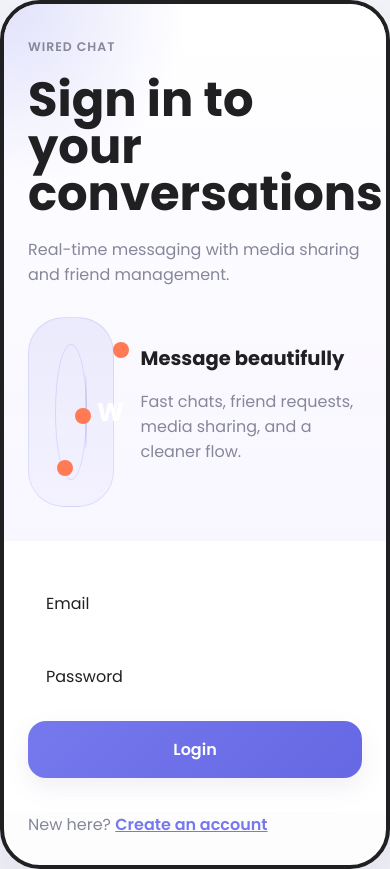
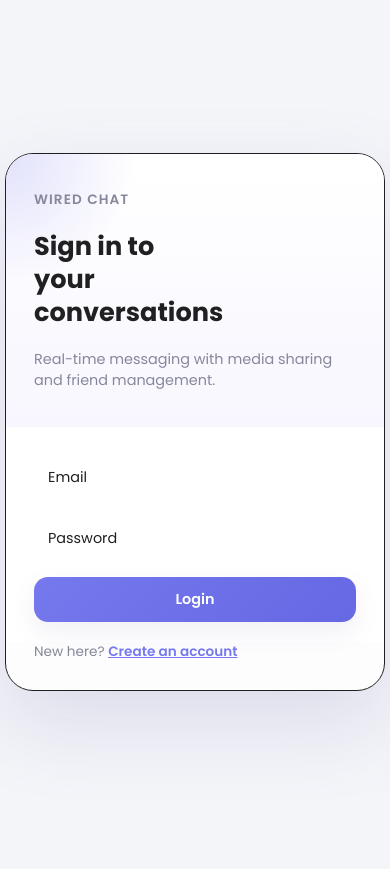
Before and after one commit to tharanidharane/WireD, a React (Vite) app in the folder frontend/client/: page /login in a window 390 px wide. After the commit the page ends 844 px from the top, so only its background shows below. Built offline with nearby package versions, Linux system fonts and the light colour scheme; no server answers.

Commit message:
Final UI

```diff
--- a/frontend/client/src/app/styles.css
+++ b/frontend/client/src/app/styles.css
@@ -127,11 +127,15 @@ video {
 .auth-shell {
   display: grid;
   place-items: center;
+  padding: 20px;
+  overflow-y: auto;
+  max-height: 100vh;
 }
 
 .auth-card {
   width: min(1180px, 100%);
-  min-height: 760px;
+  min-height: min(760px, 90vh);
+  max-height: 95vh;
   display: grid;
   grid-template-columns: 1.08fr 0.92fr;
   background: rgba(255, 255, 255, 0.78);
@@ -2263,6 +2267,36 @@ video {
   .auth-card,
   .call-stage-shell {
     grid-template-columns: 1fr;
+    min-height: auto;
+    max-height: none;
+    border-radius: 32px;
+  }
+
+  .brand-block {
+    padding: 48px 40px 32px;
+  }
+
+  .auth-form {
+    padding: 32px 40px 24px;
+  }
+
+  .auth-switch {
+    padding: 0 40px 32px;
+  }
+
+  .auth-showcase {
+    flex-direction: column;
+    gap: 18px;
+    margin-top: 24px;
+  }
+
+  .orbit-card {
+    width: 140px;
+    height: 140px;
+  }
+
+  .auth-caption {
+    text-align: center;
   }
 
   .call-stage-shell {
@@ -2379,17 +2413,106 @@ video {
 }
 
 @media (max-width: 640px) {
+  .auth-shell {
+    padding: 10px;
+  }
+
   .auth-card {
     min-height: auto;
+    border-radius: 24px;
+    border: 2px solid #202022;
   }
 
   .brand-block,
   .auth-form {
-    padding: 34px 24px;
+    padding: 28px 20px;
+  }
+
+  .brand-block h1 {
+    font-size: 1.8rem;
+    line-height: 1.3;
+  }
+
+  .brand-block span {
+    font-size: 0.9rem;
+  }
+
+  .auth-showcase {
+    display: none;
   }
 
   .auth-switch {
-    padding: 0 24px 28px;
+    padding: 0 20px 24px;
+    font-size: 0.9rem;
+  }
+
+  .auth-form input {
+    padding: 14px 16px;
+    font-size: 0.95rem;
+  }
+
+  .auth-form button {
+    padding: 14px 16px;
+  }
+
+  .workspace-panel {
+    padding: 12px;
+  }
+
+  .section-headline h1 {
+    font-size: 18px;
+  }
+
+  .section-headline p {
+    font-size: 0.85rem;
+  }
+
+  .calls-table th,
+  .calls-table td {
+    padding: 10px 8px;
+    font-size: 12px;
+  }
+
+  .tabs-strip {
+    gap: 8px;
+  }
+
+  .tab-link {
+    font-size: 0.85rem;
+    min-height: 34px;
+  }
+
+  .pagination-row {
+    flex-wrap: wrap;
+    gap: 6px;
+  }
+
+  .pagination-row button {
+    min-width: 36px;
+    padding: 6px 10px;
+  }
+
+  .modal-overlay {
+    padding: 16px;
+  }
+
+  .contact-profile-modal,
+  .create-group-modal {
+    width: calc(100vw - 24px);
+    padding: 20px;
+    border-radius: 20px;
+  }
+
+  .incoming-call-card {
+    width: calc(100vw - 24px);
+    padding: 28px 20px;
+    border-radius: 28px;
+  }
+
+  .call-action-button {
+    min-width: 130px;
+    min-height: 48px;
+    font-size: 0.9rem;
   }
 
   .chat-surface {
@@ -2473,6 +2596,116 @@ video {
 
   .call-controls {
     justify-content: center;
+  }
+}
+
+@media (max-width: 480px) {
+  .auth-shell {
+    padding: 5px;
+  }
+
+  .auth-card {
+    border-radius: 20px;
+    border: 1px solid #202022;
+  }
+
+  .brand-block,
+  .auth-form {
+    padding: 24px 16px;
+  }
+
+  .brand-block h1 {
+    font-size: 1.6rem;
+  }
+
+  .eyebrow {
+    font-size: 0.85rem;
+  }
+
+  .auth-form input,
+  .auth-form button {
+    padding: 12px 14px;
+    font-size: 0.9rem;
+    border-radius: 14px;
+  }
+
+  .auth-switch {
+    padding: 0 16px 20px;
+    font-size: 0.85rem;
+  }
+
+  .workspace-panel {
+    padding: 10px;
+  }
+
+  .section-headline h1 {
+    font-size: 16px;
+  }
+
+  .section-headline p {
+    font-size: 0.8rem;
+  }
+
+  .calls-table {
+    min-width: 500px;
+  }
+
+  .calls-table th,
+  .calls-table td {
+    padding: 8px 6px;
+    font-size: 11px;
+  }
+
+  .tabs-strip {
+    gap: 6px;
+  }
+
+  .tab-link {
+    font-size: 0.8rem;
+    min-height: 32px;
+  }
+
+  .pagination-row button {
+    min-width: 32px;
+    padding: 4px 8px;
+    font-size: 0.85rem;
+  }
+
+  .modal-overlay {
+    padding: 12px;
+  }
+
+  .contact-profile-modal,
+  .create-group-modal {
+    width: calc(100vw - 16px);
+    padding: 18px;
+    border-radius: 18px;
+  }
+
+  .incoming-call-card {
+    width: calc(100vw - 16px);
+    padding: 24px 16px;
+    border-radius: 24px;
+    border: 2px solid #202022;
+  }
+
+  .incoming-call-card h2 {
+    font-size: 1.4rem;
+  }
+
+  .call-action-button {
+    min-width: 120px;
+    min-height: 44px;
+    font-size: 0.85rem;
+  }
+
+  .incoming-call-actions {
+    flex-direction: column;
+    width: 100%;
+  }
+
+  .call-action-button {
+    width: 100%;
   }
 }
 
@@ -3559,8 +3792,66 @@ body::before {
 }
 
 @media (max-width: 780px) {
+  .auth-card {
+    border-radius: 28px;
+  }
+
+  .brand-block {
+    padding: 36px 28px;
+  }
+
+  .auth-form {
+    padding: 28px 28px 20px;
+  }
+
+  .auth-switch {
+    padding: 0 28px 28px;
+  }
+
+  .orbit-card {
+    width: 120px;
+    height: 120px;
+  }
+
   .groups-grid {
     grid-template-columns: 1fr;
+  }
+
+  .workspace-panel {
+    padding: 16px;
+  }
+
+  .section-headline h1 {
+    font-size: 20px;
+  }
+
+  .section-headline p {
+    font-size: 0.9rem;
+  }
+
+  .calls-table-wrap {
+    overflow-x: auto;
+  }
+
+  .calls-table {
+    min-width: 600px;
+  }
+
+  .calls-table th,
+  .calls-table td {
+    padding: 12px 10px;
+    font-size: 13px;
+  }
+
+  .tabs-strip {
+    gap: 12px;
+    overflow-x: auto;
+    -webkit-overflow-scrolling: touch;
+  }
+
+  .tab-link {
+    white-space: nowrap;
+    font-size: 0.9rem;
   }
 
   .profile-edit-grid {
--- a/frontend/client/src/components/dashboard/HomePanel.jsx
+++ b/frontend/client/src/components/dashboard/HomePanel.jsx
@@ -1,4 +1,5 @@
 import { Phone, Video } from "lucide-react";
+import { useState } from "react";
 
 const formatCallTime = (time) => {
   if (!time) return "";
@@ -12,15 +13,40 @@ const formatCallTime = (time) => {
   });
 };
 
-const getStatusLabel = (status) => {
-  if (status === "rejected" || status === "missed") return "Missed";
-  if (status === "accepted" || status === "started") return "Incoming";
-  if (status === "ended") return "Outgoing";
-  return "Incoming";
+const getCallCategory = (entry) => {
+  if (entry.status === "rejected" || entry.status === "missed" || entry.status === "busy") {
+    return "missed";
+  }
+  if (entry.direction === "incoming") {
+    return "incoming";
+  }
+  if (entry.direction === "outgoing") {
+    return "outgoing";
+  }
+  return "all";
+};
+
+const getCategoryLabel = (entry) => {
+  const category = getCallCategory(entry);
+  if (category === "missed") return "Missed";
+  if (category === "incoming") return "Incoming";
+  if (category === "outgoing") return "Outgoing";
+  return "Call";
 };
 
 function HomePanel({ callHistory = [] }) {
-  const rows = callHistory;
+  const [activeFilter, setActiveFilter] = useState("all");
+
+  const filters = [
+    { key: "all", label: "All Calls" },
+    { key: "missed", label: "Missed" },
+    { key: "incoming", label: "Incoming" },
+    { key: "outgoing", label: "Outgoing" }
+  ];
+
+  const filteredRows = activeFilter === "all"
+    ? callHistory
+    : callHistory.filter((entry) => getCallCategory(entry) === activeFilter);
 
   return (
     <section className="workspace-panel calls-panel">
@@ -30,10 +56,16 @@ function HomePanel({ callHistory = [] }) {
       </div>
 
       <div className="tabs-strip">
-        <button type="button" className="tab-link active">All Calls</button>
-        <button type="button" className="tab-link">Missed</button>
-        <button type="button" className="tab-link">Incoming</button>
-        <button type="button" className="tab-link">Outgoing</button>
+        {filters.map((filter) => (
+          <button
+            key={filter.key}
+            type="button"
+            className={`tab-link ${activeFilter === filter.key ? "active" : ""}`}
+            onClick={() => setActiveFilter(filter.key)}
+          >
+            {filter.label}
+          </button>
+        ))}
       </div>
 
       <div className="calls-table-wrap">
@@ -48,12 +80,12 @@ function HomePanel({ callHistory = [] }) {
             </tr>
           </thead>
           <tbody>
-            {rows.length === 0 ? (
+            {filteredRows.length === 0 ? (
               <tr>
                 <td colSpan={5}>No call records yet.</td>
               </tr>
-            ) : rows.map((entry) => {
-              const statusLabel = getStatusLabel(entry.status);
+            ) : filteredRows.map((entry) => {
+              const categoryLabel = getCategoryLabel(entry);
               return (
                 <tr key={entry.id}>
                   <td className="contact-name">{entry.peerName}</td>
@@ -62,10 +94,10 @@ function HomePanel({ callHistory = [] }) {
                     {entry.callType === "video" ? "Video Call" : "Audio Call"}
                   </td>
                   <td>
-                    <span className={`status-pill ${statusLabel.toLowerCase()}`}>{statusLabel}</span>
+                    <span className={`status-pill ${getCallCategory(entry)}`}>{categoryLabel}</span>
                   </td>
                   <td>{formatCallTime(entry.timestamp)}</td>
-                  <td className="action-link">{statusLabel === "Missed" ? "Redial" : "Details"}</td>
+                  <td className="action-link">{categoryLabel === "Missed" ? "Redial" : "Details"}</td>
                 </tr>
               );
             })}
```
